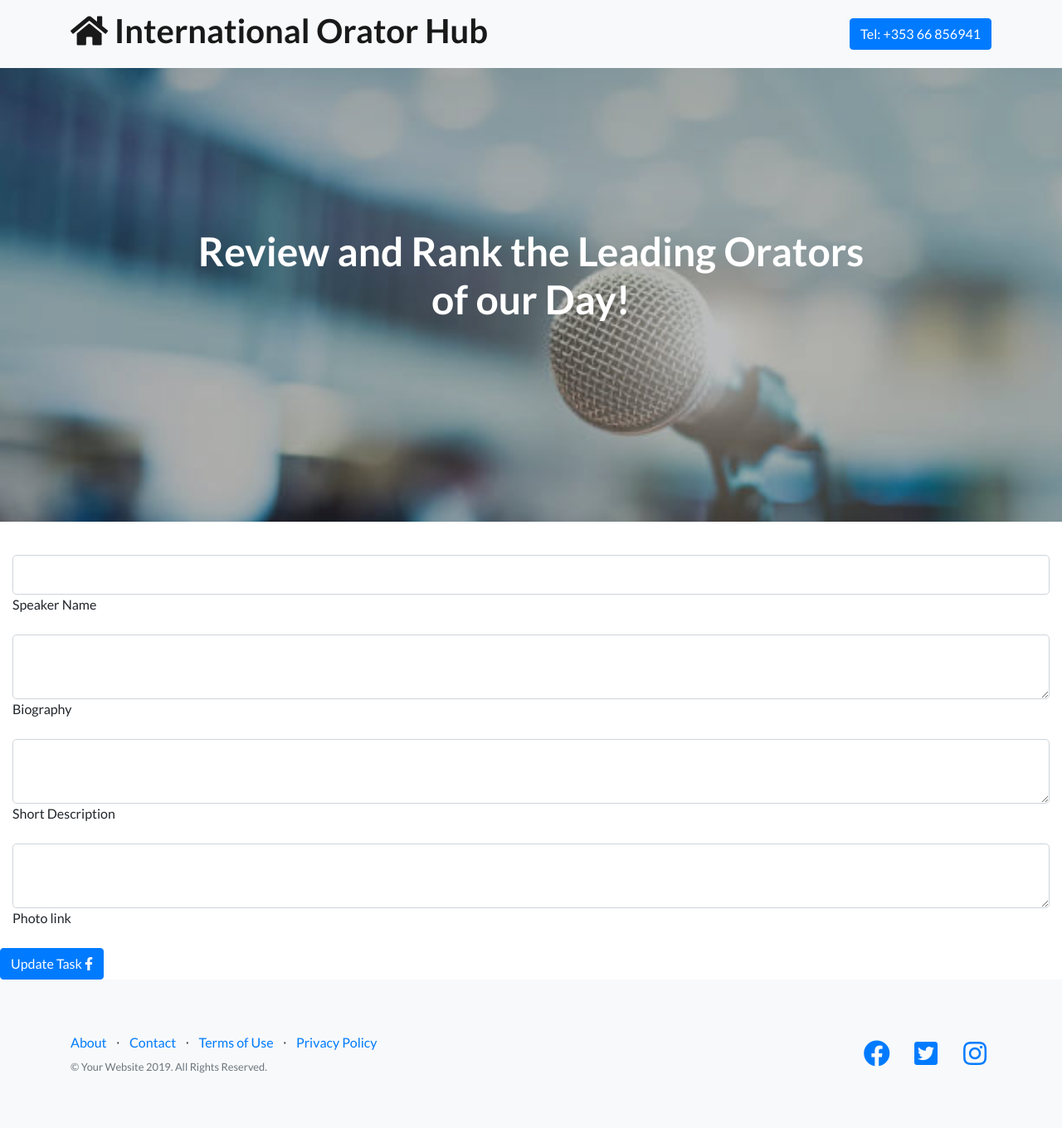
After one commit to petergalvin-cyber/Milestone3_KeyNote, a Flask app: template templates/editspeaker.html in a window 1280 px wide. The commit adds this page. Shown: the whole page at 83% size. Run offline with Flask 2, Linux system fonts and the light colour scheme; the template is opened without the code that fills it, so the values that code supplies are empty; some libraries are stand-ins or nearby versions.

Commit message:
Include Code for Updating Speaker Info

```diff
--- /dev/null
+++ b/templates/editspeaker.html
@@ -0,0 +1,43 @@
+{% extends 'base.html' %} {% block content %}
+<br>
+<div class="row">
+    <form action="{{url_for('updatespeaker',speaker_id=speaker._id)}}" method="POST"  class="col">
+            <div class="form-group">
+                {% for elem in categories %}
+                <div class="form-check">
+                    <input type="checkbox" style="margin-right: 1em" name="category" value = "{{elem.category}}" id="category">
+                    <label class="form-check-label" for="category"><h5>{{elem.category}}</h5></label>
+                </div>
+                {% endfor %}
+
+            </div>
+            <div class="form-group">
+                <input id="name" name="name" type="text" value = "{{speaker.name}}" class="form-control form-control-lg">
+                <label for="name">Speaker Name</label>
+            </div>
+
+            <div class="form-group">
+                <textarea name="bio" id="bio" value = "{{speaker.bio}}" class="form-control form-control-lg"></textarea>
+                <label for="bio">Biography</label>
+            </div>
+
+            <div class="form-group">
+                <textarea name="banner" id="banner" value = "{{speaker.banner}}"class="form-control form-control-lg"></textarea>
+                <label for="banner">Short Description</label>
+            </div>
+
+            <div class="form-group">
+                <textarea name="photo" id="photo" value = "{{speaker.photo}}"class="form-control form-control-lg"></textarea>
+                <label for="photo">Photo link</label>
+            </div>
+
+        <div class="row">
+            <button class="btn btn-primary" type="submit">Update Task
+                <i class="fab fa-facebook-f"></i>
+             </button>
+        </div>
+    </form>
+</div>
+
+
+{% endblock %}
--- a/templates/speaker_bio.html
+++ b/templates/speaker_bio.html
@@ -20,7 +20,7 @@
 <div class="row">
     <div class="col-2"></div>
     <div class="col-4">
-        <a href="#" class="btn btn-primary btn-lg btn-block m-5">Edit Speaker Details</a>
+        <a href="{{url_for('editspeaker',speaker_id=item._id)}}" class="btn btn-primary btn-lg btn-block m-5">Edit Speaker Details</a>
     </div>
     <div class="col-2">
         <a href="{{url_for('deletespeaker',speaker_id=item._id)}}" class="btn btn-danger btn-lg btn-block m-5">Delete Speaker</a>
```
Also changed, not shown: app.py (+24 -4 lines), templates/index.html (+7 -7 lines).
